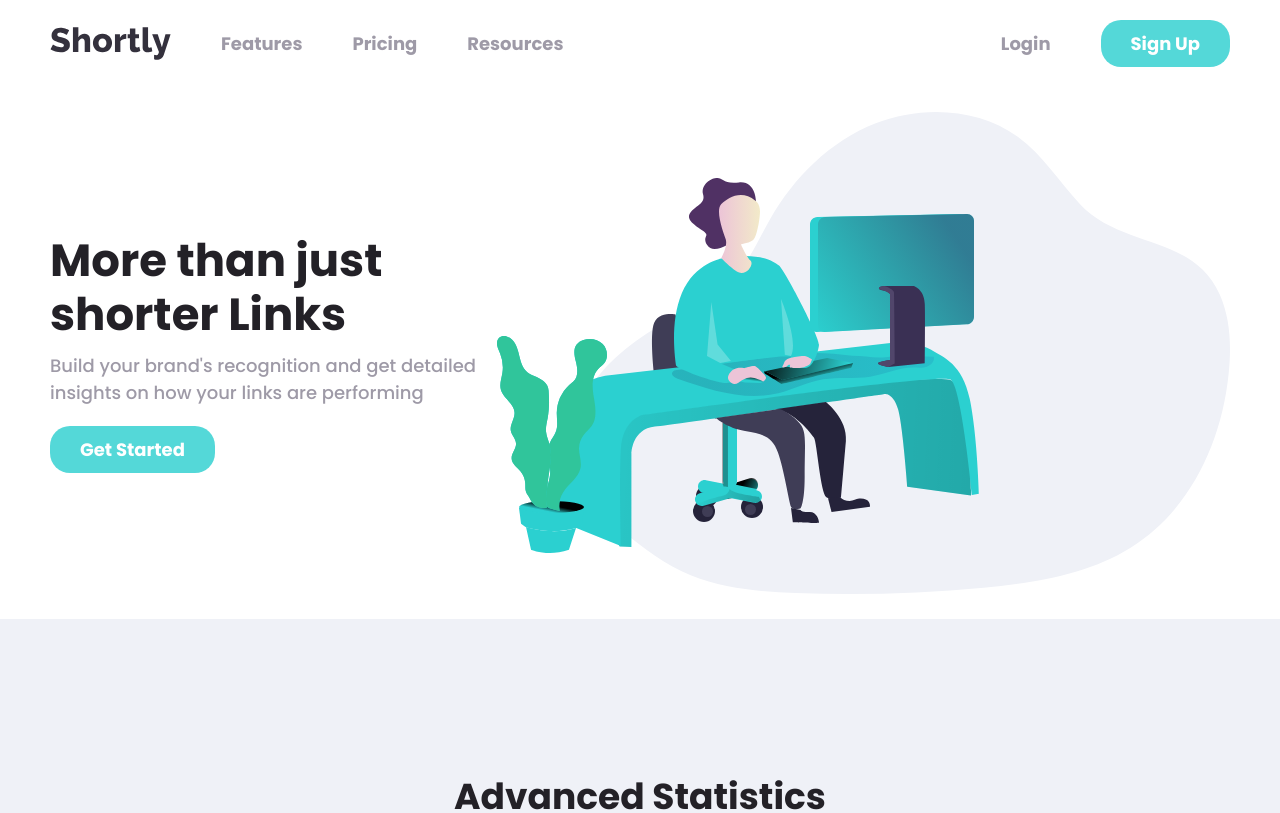
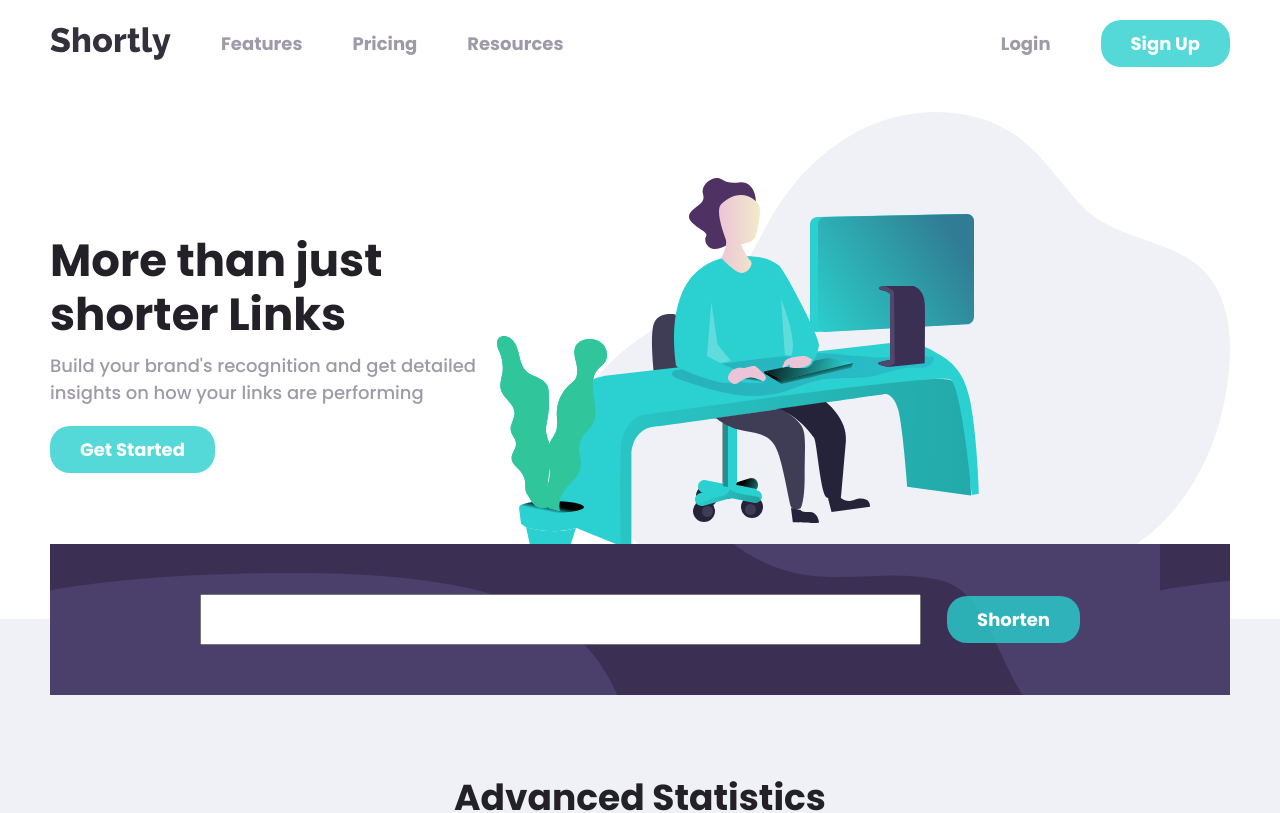
Before and after one commit to Ryan-Maddock-96/url-shortening-project, a React (Create React App) app in the folder url-shortening-app/: page / in a window 1280 px wide. Shown: the top 813 px of the page. Built offline with nearby package versions, Linux system fonts and the light colour scheme.

Commit message:
Connected to API and started to show shortened links

```diff
--- a/url-shortening-app/src/App.js
+++ b/url-shortening-app/src/App.js
@@ -4,13 +4,19 @@ import Statistics from './components/Statistics';
 import Boost from './components/Boost';
 import Footer from './components/Footer';
 import logo from './images/logo.svg';
+import LinkShorten from './components/LinkShorten';
 
 function App() {
   return (
     <div className="App">
       <Navigation logo={logo}/>
       <Header />
-      <Statistics />
+
+      <section>
+        <LinkShorten />
+        <Statistics />
+      </section>
+
       <Boost />
       <Footer logo={logo}/>
     </div>
--- /dev/null
+++ b/url-shortening-app/src/components/LinkShorten.js
@@ -0,0 +1,30 @@
+import {useState, useEffect} from 'react';
+
+const LinkShorten = () => {
+    const [inputVal, setInputVal] = useState('');
+    const [shortLinks, getShortLinks] = useState([]);
+
+    function fetchData() {
+        fetch(`https://api.shrtco.de/v2/shorten?url=${inputVal}`)
+        .then(response => response.json())
+        .then(data => {
+            if (shortLinks.findIndex(item => item.short_link == data.result.short_link) === -1) {
+                getShortLinks([...shortLinks, data.result]);
+            }
+        })};
+
+    return (
+        <div className='linkShortenContainer'>
+            <div className="linkShorten">
+                <div>
+                    <input type="text" onChange={e=> setInputVal(e.target.value)} />
+                </div>
+                <button onClick={fetchData}>Shorten</button>
+            </div>
+
+            {[...shortLinks].map(link => <div className='linkItem'>{link.short_link}</div>)}
+        </div>
+    );
+}
+
+export default LinkShorten;
--- /dev/null
+++ b/url-shortening-app/src/styles/LinkShorten.scss
@@ -0,0 +1,34 @@
+.linkShortenContainer {
+    display: flex;
+    flex-direction: column;
+    gap: 20px;
+
+    .linkShorten {
+        background-image: url('../images/bg-shorten-desktop.svg');
+        display: flex;
+        padding: 50px 150px;
+        background-color: $dark-violet;
+        position: relative;
+        margin-top: -150px;
+        justify-content: center;
+        align-items: center;
+        gap: 50px;
+
+        & > div {
+            flex-grow: 1;
+
+            input {
+                padding: 10px;
+                width: 100%;
+            }
+        }
+    }
+
+    .linkItem {
+        display: flex;
+        justify-content: space-between;
+        background: #fff;
+        padding: 10px 20px;
+        align-items: center;
+    }
+}
--- a/url-shortening-app/src/styles/Shared.scss
+++ b/url-shortening-app/src/styles/Shared.scss
@@ -54,7 +54,7 @@
     background: #eff1f7;
     text-align: center;
     box-sizing: border-box;
-    padding: 150px 0;
+    padding: 75px 0;
 
     @extend .padMe;
 
--- a/url-shortening-app/src/styles/Styles.scss
+++ b/url-shortening-app/src/styles/Styles.scss
@@ -6,6 +6,8 @@
 
 @import './Header.scss';
 
+@import './LinkShorten.scss';
+
 @import './Statistics.scss';
 
 @import './Boost.scss';
```
